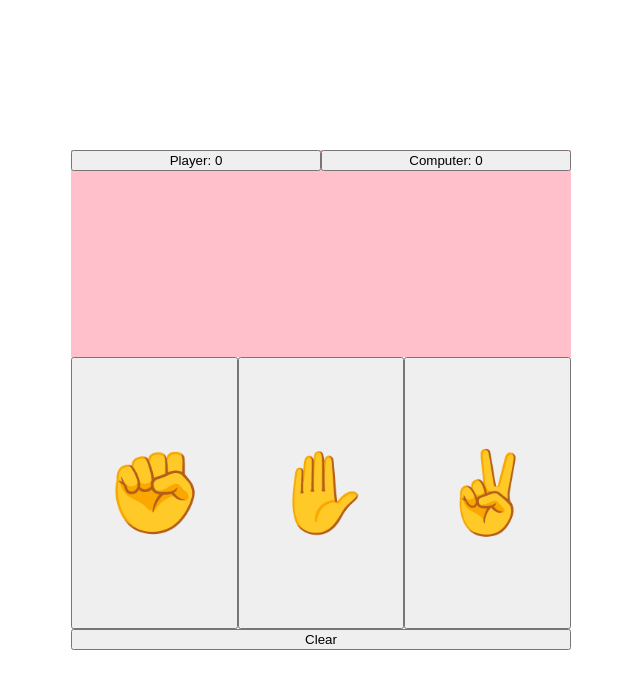
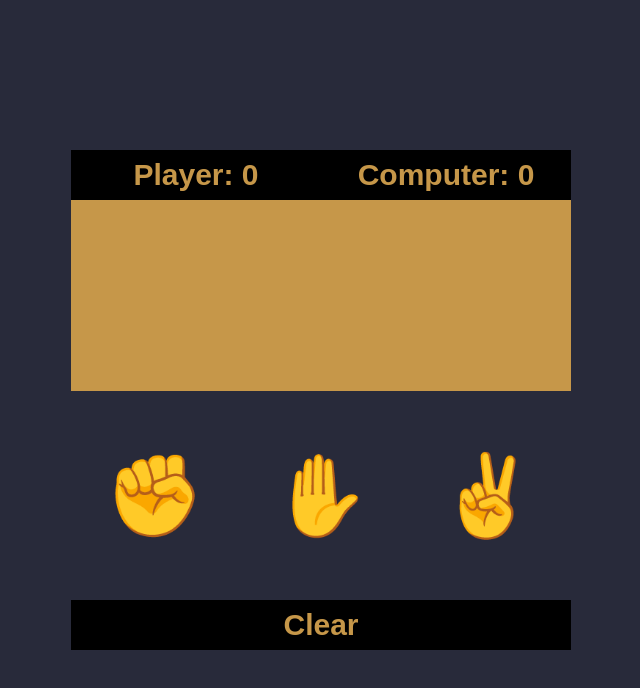
Before and after one commit to Vurtemste1n/Rock_paper_scissors, a plain HTML site: page index.html in a window 1280 px wide. Shown: the whole page, without its empty margins (319-959 px from the left). Drawn offline with Linux system fonts and the light colour scheme.

Commit message:
Improved css

```diff
--- a/style.css
+++ b/style.css
@@ -5,6 +5,7 @@ body {
     justify-content: center;
     align-items: center;
     height: 100vh;
+    background-color: #282A3A;
 }
 .container {
     display: flex;
@@ -15,13 +16,15 @@ body {
 }
 .play-buttons {
     display: flex;
-    flex:auto;
+    flex:1;
 }
 .play-buttons button{
-    flex: auto;
+    flex: 1;
     font-size: 80px;
     padding: 0;
     margin: 0;
+    background-color: #282A3A;
+    border: 0;
 }
 .img-holders {
     display: flex;
@@ -29,13 +32,22 @@ body {
 }
 .img-holders div {
     flex: 1;
-    background-color: pink;
+    background-color: #C69749;
     display: flex;
     flex-direction: column;
+    border:0;
+}
+.img-holders button {
+    height: 50px;
+    background-color: #000000;
+    font-weight: bold;
+    font-size: 30px;
+    color: #C69749;
+    border: 0;
 }
 .result {
     display: flex;
-    background-color: pink;
+    background-color: #C69749;
     justify-content: center;
     align-items: center;
 }
@@ -51,3 +63,14 @@ body {
     align-items: center;
     font-size: 75px;
 }
+#clear {
+    height: 50px;
+    background-color: #000000;
+    color: #C69749;
+    font-weight: bold;
+    font-size: 30px;
+    display: flex;
+    align-items: center;
+    justify-content: center;
+    border: 0;
+}
```
